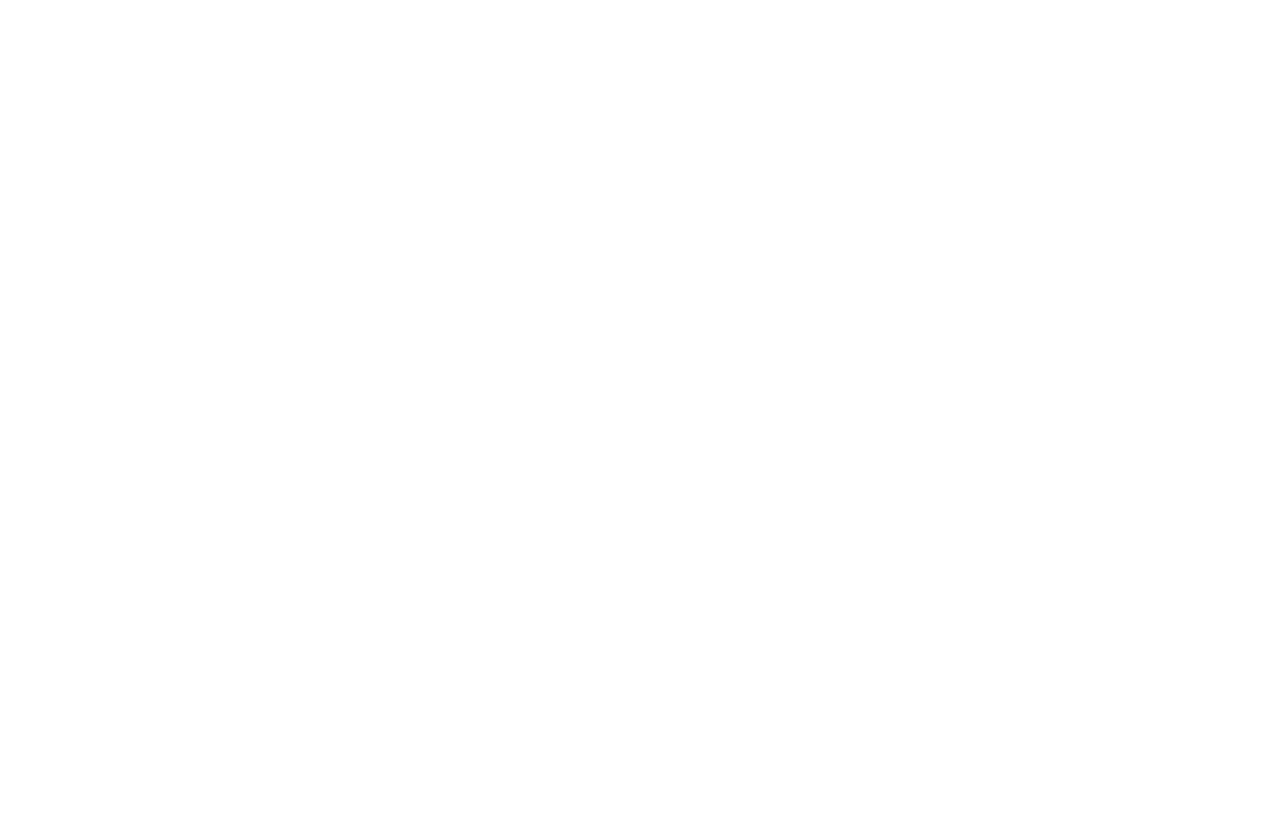
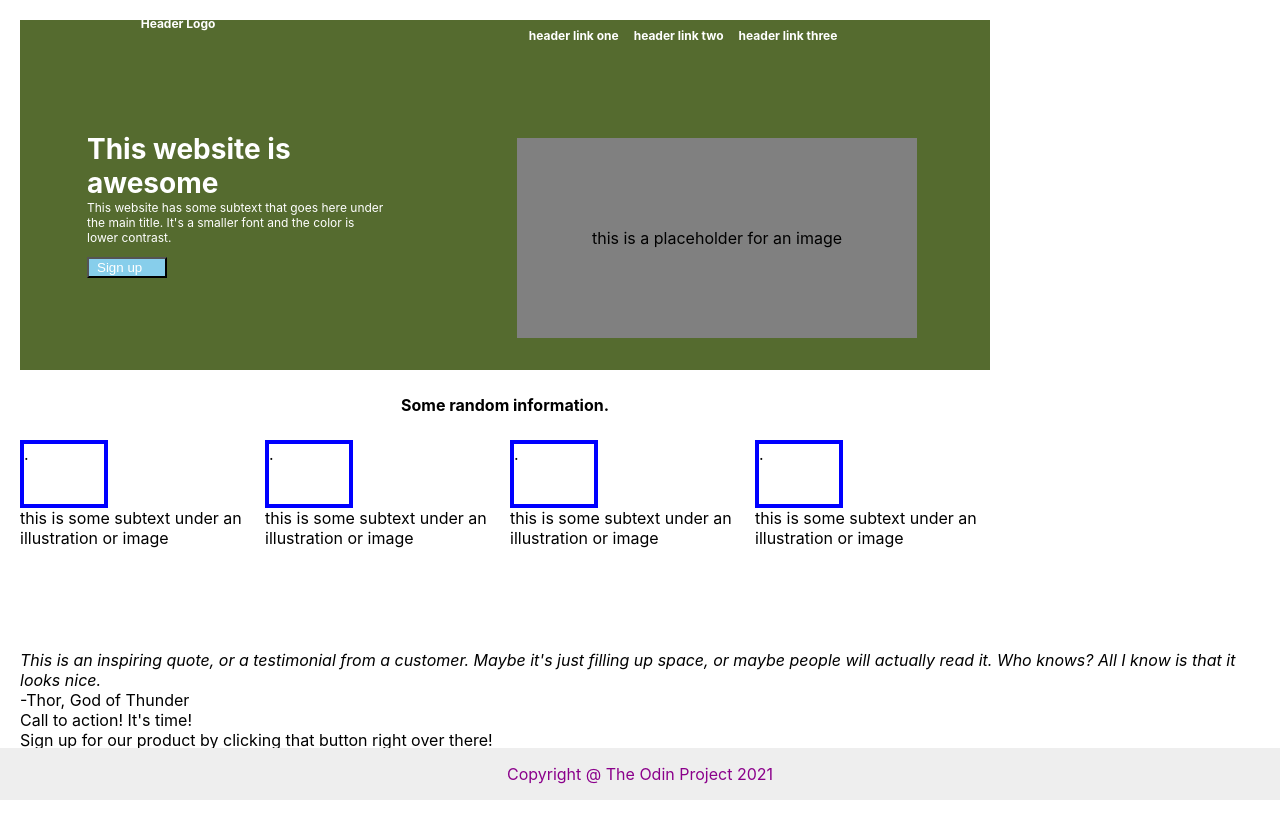
Before and after one commit to kelshuka/Creating-Page, a plain HTML site: page index.html in a window 1280 px wide. Before the commit the page ends 800 px from the top, so only its background shows below. Drawn offline with Linux system fonts and the light colour scheme; files that its build step writes are made by us from their sources.

Commit message:
Add index.html and style.css

```diff
--- a/index.html
+++ b/index.html
@@ -7,7 +7,90 @@
         <link rel="stylesheet" href="style.css">
     </head>
     <body>
+        <div class="first-part">
+            <div class="header">
+                <div class="logo">Header Logo</div>
+                <div class="links">
+                    <ul>
+                        <li><a>header link one</a></li>
+                        <li><a>header link two</a></li>
+                        <li><a>header link three</a></li>
+                    </ul>
+                </div>
+            </div>
+            <div class="oneb">
+                <div class="web-awe">
+                    <div class="web1">This website is awesome </div>
+                        <div class="web2">This website has some subtext that goes here under
+                            the main title. It's a smaller font and the color is lower
+                            contrast.
+                        </div>
 
+                    <button class="web3">Sign up</button>
+                </div>
+                <div class="ImPlaceHolder">
+                    this is a placeholder for an image
+                </div>
+            </div>
+        </div>
+
+        <div class="second-part">
+            <div class="twoa">Some random information.</div>
+            <div class="twob">
+                <div class="box1">
+                    <div class="emptys"> . </div>
+                    <div class="texts">this is some subtext
+                        under an illustration or image
+                    </div>
+                </div>
+                <div class="box2">
+                    <div class="emptys"> . </div>
+                    <div class="texts">this is some subtext
+                        under an illustration or image
+                    </div>
+                </div>
+                <div class="box3">
+                    <div class="emptys"> . </div>
+                    <div class="texts">this is some subtext
+                        under an illustration or image
+                    </div>
+                </div>
+                <div class="box4">
+                    <div class="emptys"> . </div>
+                    <div class="texts">this is some subtext
+                         under an illustration or image
+                    </div>
+                </div>
+            </div>
+        </div>
+
+        <div class="third-part">
+            <div class="threea">
+                <em>This is an inspiring quote, or a testimonial
+                    from a customer. Maybe it's just filling up space,
+                    or maybe people will actually read it. Who knows?
+                    All I know is that it looks nice.
+                </em>
+            </div>
+            <div class="threeb">-Thor, God of Thunder</div>
+        </div>
+
+        <div class="fourth-part">
+            <div class="foura">
+                <div class="a1">
+                    Call to action! It's time!
+                </div>
+                <div class="a2">
+                    Sign up for our product by clicking that
+                    button right over there!
+                </div>
+            </div>
+            <div class="fourb">
+                <button class="b1">Sign up</button>
+            </div>
+        </div>
+
+        <div class="footer">Copyright @ The Odin Project 2021</div>
 
     </body>
 </html>
--- /dev/null
+++ b/style.css
@@ -0,0 +1,155 @@
+body {
+    font-family: -apple-system, BlinkMacSystemFont, 'Segoe UI', Roboto, Oxygen, Ubuntu, Cantarell, 'Open Sans', 'Helvetica Neue', sans-serif;
+    margin: 0;
+    min-height: 100vh;
+    display: flex;
+    flex-shrink: 0;
+    flex-direction: column;
+    margin: 20px;
+    justify-content: flex-start;
+    align-items: flex-start;
+  }
+.first-part {
+    display: flex;
+    width: 970px;
+    height: 350px;
+    background-color: darkolivegreen ;
+    box-sizing: border-box;
+    justify-content: space-around;
+}
+
+.header {
+    /*height: 72px;*/
+   /* background: darkmagenta;*/
+    color: white;
+    top: 0;
+    display: flex;
+    position: fixed;
+    left: 0;
+    right: 0;
+    height: 60px;
+    width: 970px;
+    /*align-items: center;*/
+    padding: 4px;
+    font-weight: bold;
+    font-size: 12px;
+    justify-content: space-around;
+   /* gap:100px;*/
+    margin-top: 12px;
+    margin-bottom: 20px;
+    margin-left: 0;
+}
+
+a {
+    /* this removes the line under our links */
+    text-decoration: none;
+    color: white;
+}
+
+  ul {
+    list-style-type: none;
+    display: flex;
+    gap: 15px;
+    align-items: flex-start;
+  }
+
+  .oneb {
+    display:flex;
+    margin-top: 100px;
+    margin-bottom: 20px;
+    gap: 100px;
+  }
+
+.web-awe{
+    display: flex;
+    flex-direction: column;
+    margin: 12px;
+    width: 300px;
+    height: 200px;
+    /*background-color: brown;*/
+}
+
+.web1 {
+    display: flex;
+    color: white;
+    font-size: 28px;
+    text-wrap: wrap;
+    font-weight: bold;
+}
+
+.web2 {
+    display: flex;
+    color: white;
+    font-size: 12px;
+    text-wrap: wrap;
+}
+
+.web3 {
+    display: flex;
+    margin-top: 12px;
+    width: 80px;
+    text-align: center;
+    padding-left: 8px;
+    padding-right: 8px;
+    background-color: skyblue;
+    color: white;
+}
+  .ImPlaceHolder {
+    display: flex;
+    height: 200px;
+    width: 400px;
+    background-color: grey;
+    box-sizing: border-box;
+    text-wrap: wrap;
+    justify-content: center;
+    align-items: center;
+    margin: 18px;
+  }
+
+
+
+.second-part {
+    display: flex;
+    background-color: white;
+    flex-direction: column;
+    width: 970px;
+    height: 280px;
+    align-items: center;
+}
+
+.twoa {
+    font-weight: bold;
+    margin: 25px;
+
+}
+
+.twob {
+    display: flex;
+    gap: 10px;
+}
+
+.emptys {
+    display: flex;
+    border: 4px solid blue;
+    height: 60px;
+    width: 80px;
+
+}
+.texts {
+    text-wrap: wrap;
+
+}
+
+.footer {
+    height: 72px;
+    background: #eee;
+    color: darkmagenta;
+    bottom: 0;
+    display: flex;
+    position: fixed;
+    left: 0;
+    right: 0;
+    height: 52px;
+    align-items: center;
+    justify-content: center;
+  }
```
Also changed, not shown: pages/style.css (deleted).
